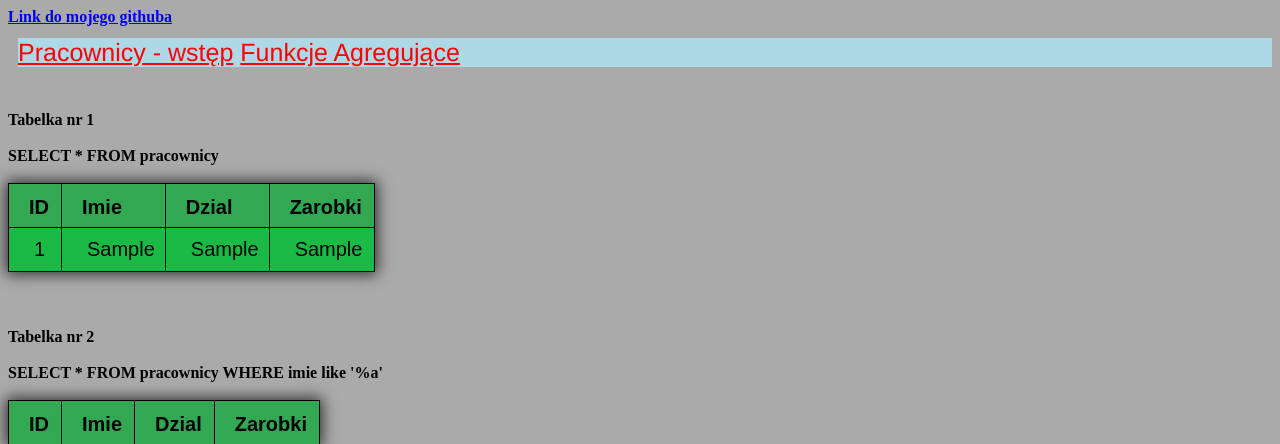
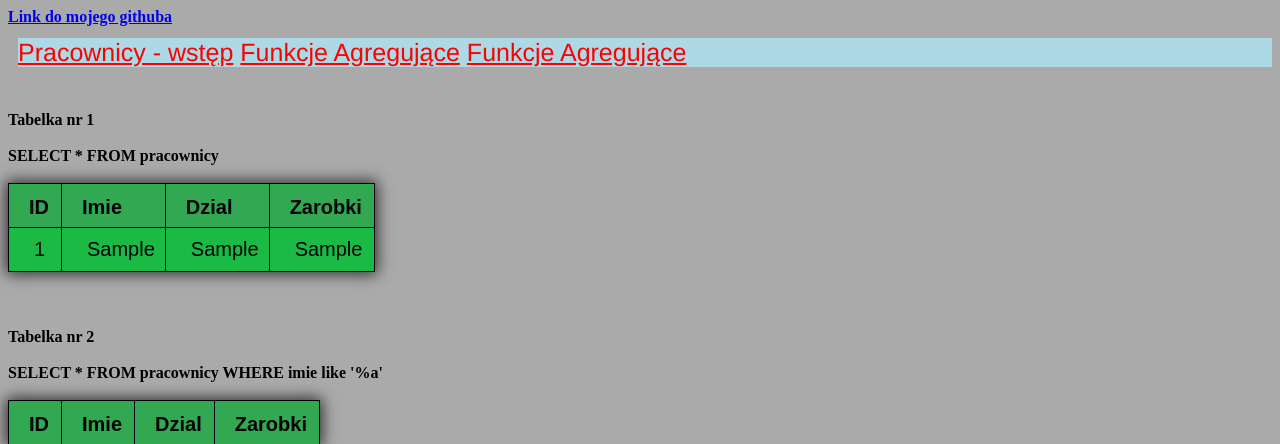
Before and after one commit to wilkdaniel03/PHP-SQL-Wprowadzenie, a PHP site: page / in a window 1280 px wide. Shown: the top 444 px of the page. Run offline with PHP 8.4, Linux system fonts and the light colour scheme; tables that the repository leaves empty or names only in its code hold one stand-in row (values such as "Sample post"); data that the repository does not hold is empty.

Commit message:
Update index.php

```diff
--- a/index.php
+++ b/index.php
@@ -9,6 +9,7 @@
     <div class="nav">
         <a class="nav-link" href="pracownicy.php">Pracownicy - wstęp</a>
         <a class="nav-link" href="funkcjeagregujace.php">Funkcje Agregujące</a>
+        <a class="nav-link" href="formularz.html">Funkcje Agregujące</a>
     </div>
 </body>
 </html>
```
